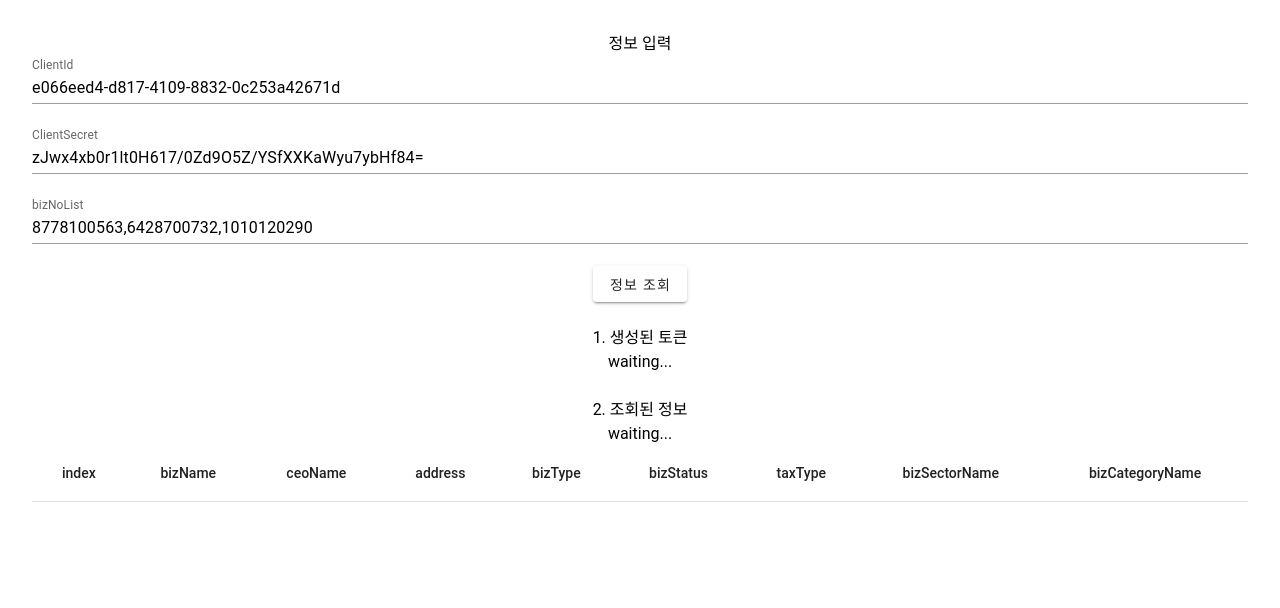
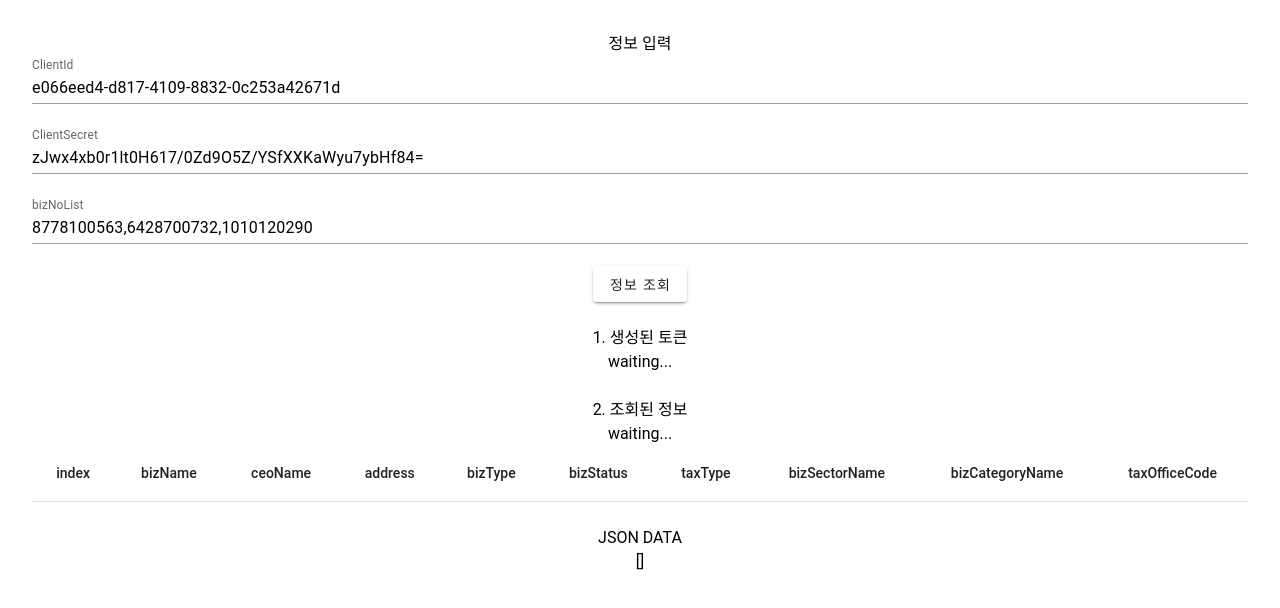
Before and after one commit to jin-vita/chang-api-test, a Vue app: page / in a window 1280 px wide. Shown: the top 608 px of the page. Built offline with nearby package versions, Linux system fonts and the light colour scheme.

Commit message:
perf json

```diff
--- a/src/views/HomeView.vue
+++ b/src/views/HomeView.vue
@@ -104,7 +104,7 @@ export default {
       <!--      <th class="text-center">bizCategoryCode</th>-->
       <!--      <th class="text-center">corpRegNo</th>-->
       <!--      <th class="text-center">phoneNumber</th>-->
-      <!--      <th class="text-center">taxOfficeCode</th>-->
+      <th class="text-center">taxOfficeCode</th>
       <!--      <th class="text-center">taxOfficeName</th>-->
     </tr>
     </thead>
@@ -125,11 +125,16 @@ export default {
       <!--      <td>{{ item.info.bizCategoryCode }}</td>-->
       <!--      <td>{{ item.info.corpRegNo }}</td>-->
       <!--      <td>{{ item.info.phoneNumber }}</td>-->
-      <!--      <td>{{ item.info.taxOfficeCode }}</td>-->
+      <td>{{ item.info.taxOfficeCode }}</td>
       <!--      <td>{{ item.info.taxOfficeName }}</td>-->
     </tr>
     </tbody>
   </v-table>
+
+  <br>
+  <p>JSON DATA</p>
+  <p>{{ resultData }}</p>
+
 </template>
 
 <style scoped>
```
